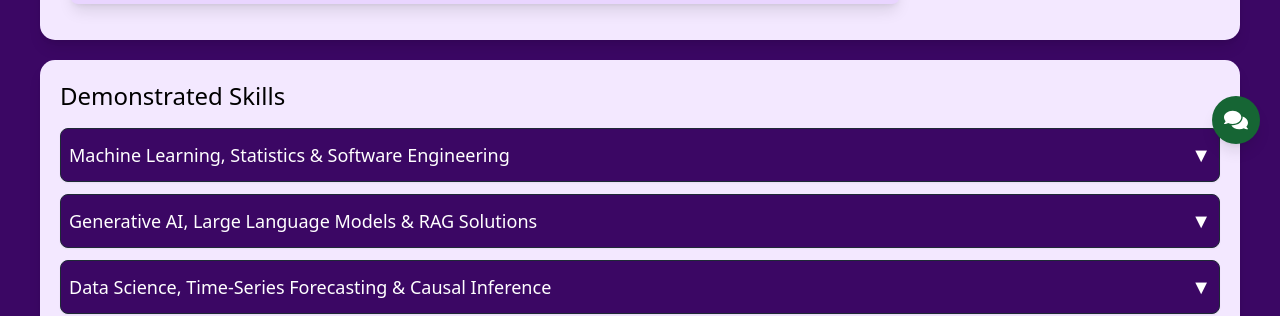
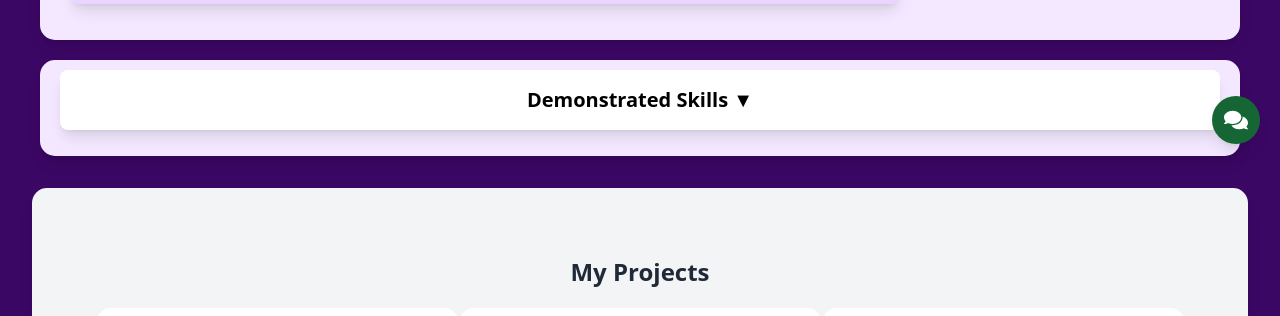
Before and after one commit to Fredheda/Portfolio, a React (Vite) app in the folder frontend/: page / in a window 1280 px wide. Shown: the part 636-952 px from the top of the page. Built offline with nearby package versions, Linux system fonts and the light colour scheme.

Commit message:
expandable box

```diff
--- a/frontend/src/components/About.jsx
+++ b/frontend/src/components/About.jsx
@@ -1,5 +1,5 @@
 import React from 'react';
-import ExpandableBox from './expandableBox';
+import ExpandableBox from './ExpandableBox';
 import '@fortawesome/fontawesome-free/css/all.min.css';
 
 const About = () => {
@@ -35,8 +35,8 @@ const About = () => {
         id="skills"
         className="bg-purple-100 py-2.5 px-5 rounded-[15px] shadow-lg w-full max-w-[1200px] mx-auto my-5 text-center font-montserrat"
       >
+        <ExpandableBox title="Demonstrated Skills">
           <div className="text-left mt-2.5">
-          <h3 className="text-2xl mb-4">Demonstrated Skills</h3>
             <ExpandableBox
               title="Machine Learning, Statistics & Software Engineering"
               details={[
@@ -78,6 +78,7 @@ const About = () => {
               ]}
             />
           </div>
+        </ExpandableBox>
       </section>
     </>
   );
--- a/frontend/src/components/expandableBox.jsx
+++ b/frontend/src/components/expandableBox.jsx
@@ -1,27 +1,29 @@
 import React, { useState } from 'react';
 
-const ExpandableBox = ({ title, details }) => {
+const ExpandableBox = ({ title, details, children }) => {
   const [isExpanded, setIsExpanded] = useState(false);
 
+  const toggleExpand = () => {
+    setIsExpanded(!isExpanded);
+  };
+
   return (
-    <div
-      className={`mb-3 cursor-pointer p-1 border border-gray-800 rounded-lg transition-all duration-300 ease-in-out shadow-sm bg-purple-950 text-white ${
-        isExpanded ? 'bg-purple-950 shadow-lg' : ''
-      }`}
-      onClick={() => setIsExpanded(!isExpanded)}
-    >
-      <div className="flex justify-between items-center p-1">
-        <h4 className="text-lg font-medium mb-1 mt-1 flex-grow text-white">{title}</h4>
-        <span className={`text-xl transition-transform duration-300 ease-in-out ${isExpanded ? 'rotate-180' : ''}`}>
-          {isExpanded ? '▲' : '▼'}
-        </span>
-      </div>
+    <div className="bg-white p-4 rounded-lg shadow-lg mb-4">
+      <h3 className="text-xl font-semibold cursor-pointer" onClick={toggleExpand}>
+        {title} {isExpanded ? '▲' : '▼'}
+      </h3>
       {isExpanded && (
-        <ul className="text-base text-white leading-6 pl-4 transition-all duration-300 ease-in-out list-disc ml-5 mt-1 mb-1">
-          {details.map((detail, index) => (
-            <li key={index}>{detail}</li>
-          ))}
-        </ul>
+        <div className="mt-2">
+          {details ? (
+            <ul className="list-disc list-inside">
+              {details.map((detail, index) => (
+                <li key={index}>{detail}</li>
+              ))}
+            </ul>
+          ) : (
+            children
+          )}
+        </div>
       )}
     </div>
   );
```
Lines whose indentation alone changed are shown as unchanged.
